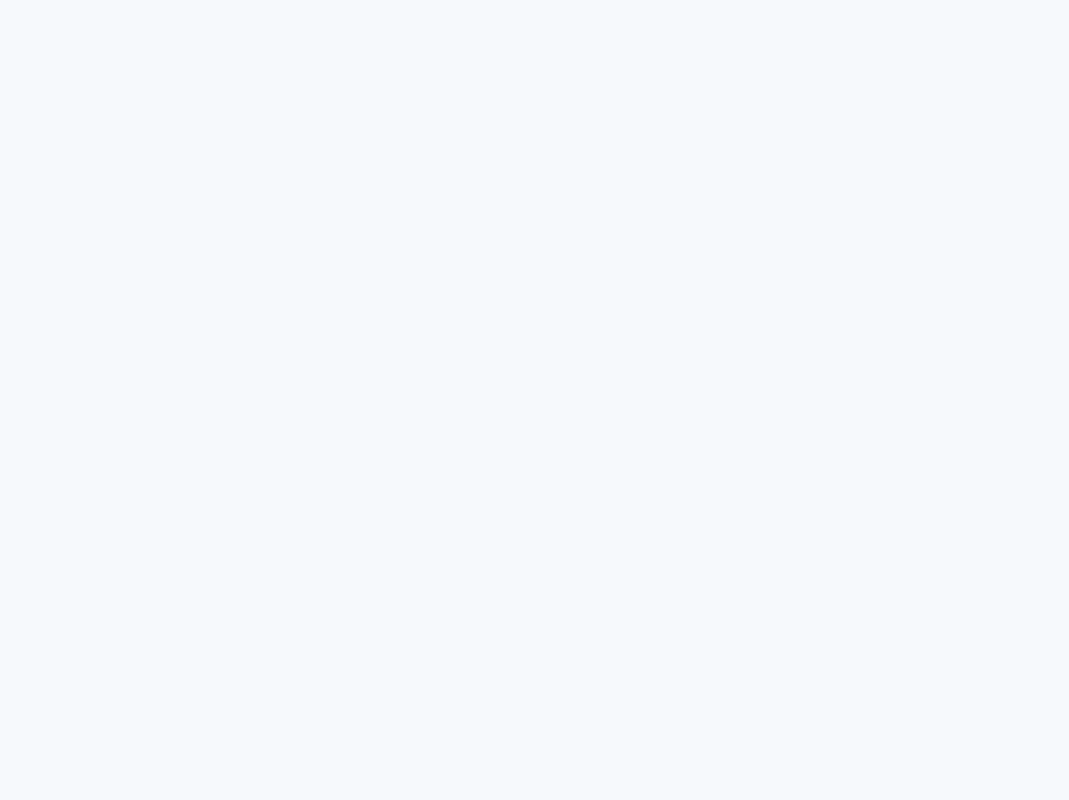
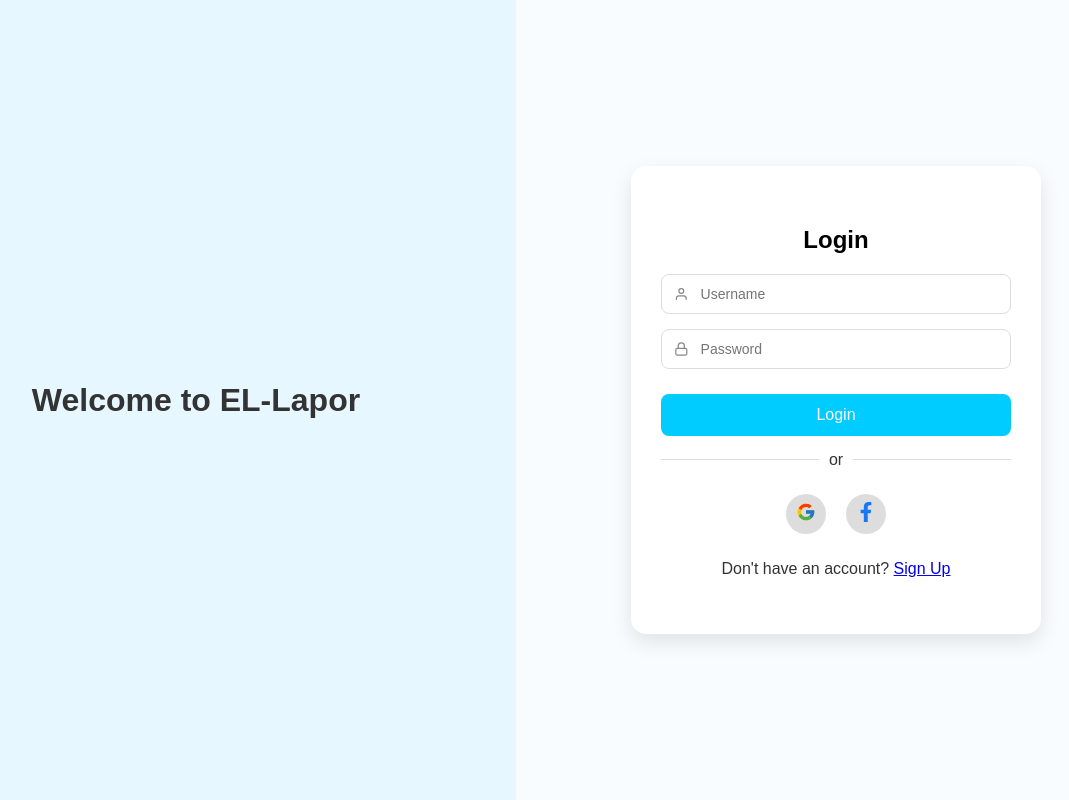
Before and after one commit to HakimSky/sistem-pengaduan-kampus, a React (Create React App) app in the folder sistem-pengaduan/: page /login in a window 1280 px wide. Before the commit this address had no page. Shown: the whole page, without its empty margins (124-1193 px from the left). Built offline with nearby package versions, Linux system fonts and the light colour scheme.

Commit message:
Login Layer

```diff
--- a/sistem-pengaduan/package.json
+++ b/sistem-pengaduan/package.json
@@ -6,6 +6,7 @@
     "cra-template": "1.3.0",
     "react": "^19.1.0",
     "react-dom": "^19.1.0",
+    "react-icons": "^5.5.0",
     "react-router-dom": "^7.6.0",
     "react-scripts": "5.0.1",
     "web-vitals": "^4.2.4"
--- a/sistem-pengaduan/src/App.js
+++ b/sistem-pengaduan/src/App.js
@@ -1,5 +1,8 @@
 import { BrowserRouter as Router, Routes, Route } from 'react-router-dom';
 import Dashboard from './pages/Dashboard';
+import Notifications from './pages/Notifications';
+import Login from './pages/Login';
+import Register from './pages/Register';
 import './App.css';
 
 function App() {
@@ -7,6 +10,9 @@ function App() {
     <Router>
       <Routes>
         <Route path="/" element={<Dashboard />} />
+        <Route path="/login" element={<Login />} />
+        <Route path="/register" element={<Register />} />
+        <Route path="/notifications" element={<Notifications />} />
       </Routes>
     </Router>
   );
--- a/sistem-pengaduan/src/components/Navbar.css
+++ b/sistem-pengaduan/src/components/Navbar.css
@@ -4,10 +4,11 @@
     align-items: center;
     padding: 12px 40px;
     background: #ffffff;
-    box-shadow: 0px -4px 10px rgba(7, 48, 213, 0.979); /* shadow atas */
+    box-shadow: 0 -2px 20px rgba(4, 213, 255, 0.64);
     position: sticky;
     top: 0;
     z-index: 100;
+    height: 80px;
   }
 
   .logo {
@@ -28,7 +29,7 @@
 
   .nav-links {
     display:flex;
-    gap: 80px;
+    gap: 50px;
     list-style: none;
     margin: 0;
     padding: 0;
@@ -36,12 +37,13 @@
 
   .nav-links li a {
     text-decoration: none;
-    color: #000;
+    color: #000000;
     font-weight: 500;
   }
 
   .nav-links li a:hover {
-    text-decoration: underline;
+    text-decoration:underline;
+    text-decoration-color: red;
   }
 
   /* Profil */
@@ -53,7 +55,7 @@
     padding: 8px 0px;
     border-radius: 12px;
     gap: 20px;
-    box-shadow: 0 8px 20px rgba(4, 213, 255, 0.388);
+    box-shadow: 0 8px 20px rgba(4, 213, 255, 0.688);
   }
 
   .profile-text {
@@ -110,6 +112,13 @@
     justify-content: center;
   }
 
+  .notif-icon {
+  font-size: 28px;
+  color: black;
+  margin-left: 25px;
+  cursor: pointer;
+  }
+
   /* .nav-links {
     display: flex;
     gap: 28px;
--- a/sistem-pengaduan/src/components/Navbar.js
+++ b/sistem-pengaduan/src/components/Navbar.js
@@ -1,16 +1,27 @@
 import React, { useState, useRef, useEffect } from 'react';
 import './Navbar.css';
+import { FiBell } from 'react-icons/fi';
 import user1 from '../assets/Image/Profil/user1.jpeg';
 import defaultUser from '../assets/default-user.png';
+import { Link } from 'react-router-dom';
+import { useNavigate } from 'react-router-dom';
 
 const Navbar = () => {
   const [loggedIn, setLoggedIn] = useState(true);
   const [dropdown, setDropdown] = useState(false);
   const profileRef = useRef(null);
+  const navigate = useNavigate();
 
   const handleProfileClick = () => {
     setDropdown(!dropdown);
   };
+
+  const handleLogout = () => {
+  setLoggedIn(false);
+  setDropdown(false);
+  navigate('/login');
+  };
+
 
   useEffect(() => {
     const handleClickOutside = (event) => {
@@ -45,6 +56,11 @@ const Navbar = () => {
           {loggedIn ? "Hi, Putri" : "Hi, ?"}
           <p>{loggedIn ? "Apakah ada laporan hari ini?" : "Apakah sudah daftar hari ini?"}</p>
         </div>
+
+        <Link to="/notifications">
+          <FiBell className="notif-icon" />
+        </Link>
+
         <img
           src={loggedIn ? user1 : defaultUser}
           className="profile-image"
@@ -53,7 +69,9 @@ const Navbar = () => {
         {dropdown && (
           <div className="dropdown">
             <a href={loggedIn ? "#account" : "#login"}>Account</a>
-            <a href="#logout">Logout</a>
+            <a href="#logout" onClick={(e) => { e.preventDefault(); handleLogout(); }}>
+              Logout
+            </a>
           </div>
         )}
       </div>
--- a/sistem-pengaduan/src/index.css
+++ b/sistem-pengaduan/src/index.css
@@ -15,3 +15,7 @@ code {
 html {
   scroll-behavior: smooth;
 }
+
+section {
+  scroll-margin-top: 200px;
+}
--- /dev/null
+++ b/sistem-pengaduan/src/pages/Auth.css
@@ -0,0 +1,119 @@
+.auth-container {
+  display: flex;
+  justify-content: center;
+  align-items: center;
+  height: 100vh;
+  background: #f8fcff;
+}
+
+.auth-box {
+  background: white;
+  padding: 40px 30px;
+  border-radius: 15px;
+  box-shadow: 0 8px 20px rgba(0, 0, 0, 0.1);
+  text-align: center;
+  width: 350px;
+}
+
+.auth-box h2 {
+  margin-bottom: 20px;
+  color: #000;
+}
+
+.input-icon {
+  display: flex;
+  align-items: center;
+  border: 1px solid #ddd;
+  border-radius: 8px;
+  padding: 10px 12px;
+  margin-bottom: 15px;
+  background: #fff;
+}
+
+.input-icon svg {
+  margin-right: 10px;
+  color: #888;
+}
+
+.input-icon input {
+  border: none;
+  outline: none;
+  width: 100%;
+  font-size: 14px;
+}
+
+.btn-auth {
+  width: 100%;
+  padding: 12px;
+  background: #00ccff;
+  border: none;
+  color: white;
+  border-radius: 8px;
+  font-size: 16px;
+  cursor: pointer;
+  margin-top: 10px;
+}
+
+.btn-auth-outline {
+  width: 100%;
+  padding: 12px;
+  border: 2px solid white;
+  background: #00ccff;
+  color: white;
+  border-radius: 8px;
+  font-size: 16px;
+  cursor: pointer;
+  margin-top: 10px;
+}
+
+.social-login button {
+  border: none;
+  background: #ddd;
+  width: 40px;
+  height: 40px;
+  margin: 10px;
+  border-radius: 50%;
+  justify-content: center;
+  align-items: center;
+  cursor: pointer;
+}
+
+.or-divider {
+  display: flex;
+  align-items: center;
+  text-align: center;
+  margin: 15px 0;
+}
+
+.or-divider::before,
+.or-divider::after {
+  content: '';
+  flex: 1;
+  border-bottom: 1px solid #ddd;
+}
+
+.or-divider:not(:empty)::before {
+  margin-right: 10px;
+}
+
+.or-divider:not(:empty)::after {
+  margin-left: 10px;
+}
+
+.auth-page {
+  display: flex;
+  height: 100vh;
+}
+
+.auth-left,
+.auth-right {
+  flex: 1;
+  display: flex;
+  justify-content: center;
+  align-items: center;
+  background-color: #e6f7ff;
+}
+
+.auth-right {
+  background-color: #f8fcff;
+}
--- a/sistem-pengaduan/src/pages/Dashboard.css
+++ b/sistem-pengaduan/src/pages/Dashboard.css
@@ -9,13 +9,13 @@
   border-radius: 16px;
   padding: 40px;
   margin-bottom: 30px;
-  box-shadow: 0 8px 16px rgb(255, 0, 0);
-  /* display: flex; */
+  box-shadow: 0 8px 20px rgba(4, 213, 255, 0.512);
+  display: flex;
   align-items: center;
   justify-content: space-between;
   gap: 40px;
-  width: 200%;
-  max-width: 10000px;
+  width: 100%;
+  max-width: 1100px;
   margin-left: auto;
   margin-right: auto;
 }
@@ -50,6 +50,14 @@
   margin-top: 0px;
 }
 
+.card p1 {
+  font-size: 22px;
+  font-weight: bold;
+  color: #000;
+  margin-bottom: 0px;
+  margin-top: 0px;
+}
+
 .card .subtext {
   color: #444;
   font-size: 15px;
@@ -72,11 +80,11 @@
   font-size: 20px;
   transition: all 0.1s ease;
   text-align: center;
-  margin-top: 10px;
+  margin-top: 20px;
 }
 
 .btn:hover {
-  background-color: #00bcd4;
+  background-color: #0066ff;
   /* transform: translateY(-200px); */
 }
 
@@ -86,3 +94,10 @@
   font-weight: normal;
   margin-bottom: 15px;
 }
+
+.Icon-image {
+  object-fit: cover;
+  margin-right: 50px;
+  min-height: 50vh;
+  min-width: 50vh;
+}
--- /dev/null
+++ b/sistem-pengaduan/src/pages/Login.js
@@ -0,0 +1,38 @@
+import React from 'react';
+import './Auth.css';
+import { FiUser, FiLock } from 'react-icons/fi';
+import { FcGoogle } from 'react-icons/fc';
+import { FaFacebookF } from 'react-icons/fa';
+
+const Login = () => {
+  return (
+    <div className="auth-page">
+    <div className="auth-left">
+        <h1>Welcome to EL-Lapor</h1>
+    </div>
+    <div className="auth-right">
+        <div className="auth-box">
+        <h2>Login</h2>
+        <div className="input-icon">
+            <FiUser />
+            <input type="text" placeholder="Username" />
+        </div>
+        <div className="input-icon">
+            <FiLock />
+            <input type="password" placeholder="Password" />
+        </div>
+        <button className="btn-auth">Login</button>
+        <div className="or-divider">or</div>
+        <div className="social-login">
+            <button><FcGoogle size={20} /></button>
+            <button><FaFacebookF size={20} color="#1877f2" /></button>
+        </div>
+        <p>Don't have an account? <a href="/register">Sign Up</a></p>
+        </div>
+    </div>
+    </div>
+
+  );
+};
+
+export default Login;
--- /dev/null
+++ b/sistem-pengaduan/src/pages/Notifications.js
@@ -0,0 +1,12 @@
+import React from 'react';
+
+const Notifications = () => {
+  return (
+    <div style={{ padding: '50px', textAlign: 'center' }}>
+      <h2>Notifikasi</h2>
+      <p>Belum ada notifikasi saat ini.</p>
+    </div>
+  );
+};
+
+export default Notifications;
--- /dev/null
+++ b/sistem-pengaduan/src/pages/Register.js
@@ -0,0 +1,49 @@
+import React from 'react';
+import './Auth.css';
+import { FiUser, FiLock, FiPhone, FiMail } from 'react-icons/fi';
+import { FcGoogle } from 'react-icons/fc';
+import { FaFacebookF } from 'react-icons/fa';
+
+const Register = () => {
+  return (
+    <div className="auth-page">
+    <div className="auth-left">
+        <div className="auth-box">
+        <h2>Register</h2>
+        <div className="input-icon">
+            <FiUser />
+            <input type="text" placeholder="Full Name" />
+        </div>
+        <div className="input-icon">
+            <FiUser />
+            <input type="text" placeholder="Username" />
+        </div>
+        <div className="input-icon">
+            <FiPhone />
+            <input type="text" placeholder="Mobile Number" />
+        </div>
+        <div className="input-icon">
+            <FiMail />
+            <input type="email" placeholder="Email Address" />
+        </div>
+        <div className="input-icon">
+            <FiLock />
+            <input type="password" placeholder="Password" />
+        </div>
+        <button className="btn-auth-outline">Sign Up</button>
+        <div className="or-divider">or</div>
+        <div className="social-login">
+            <button><FcGoogle size={20} /></button>
+            <button><FaFacebookF size={20} color="#1877f2" /></button>
+        </div>
+        <p>Already have an account? <a href="/login">Login</a></p>
+        </div>
+    </div>
+    <div className="auth-right">
+        <h1>Welcome to EL-Lapor</h1>
+    </div>
+    </div>
+  );
+};
+
+export default Register;
```
Also changed, not shown: sistem-pengaduan/src/pages/Dashboard.js (+20 -12 lines), sistem-pengaduan/src/assets/Image/chart.png (added), 1 other file (tests, documents, lock files or other folders).
